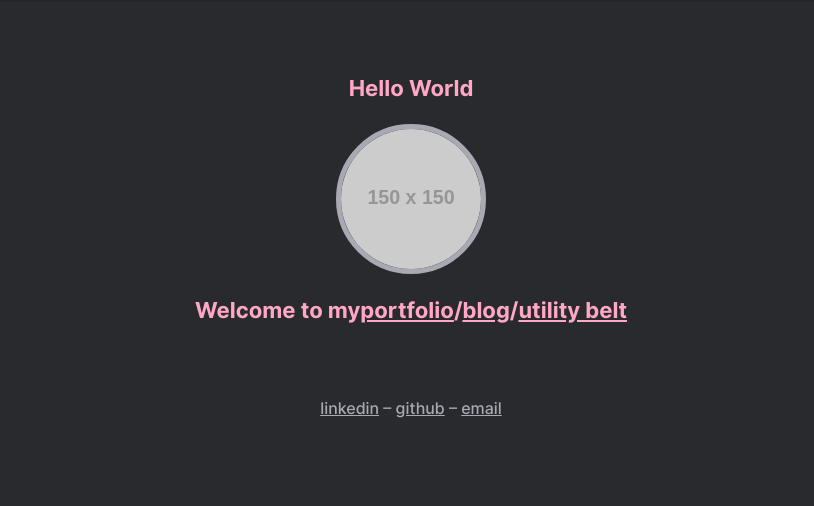
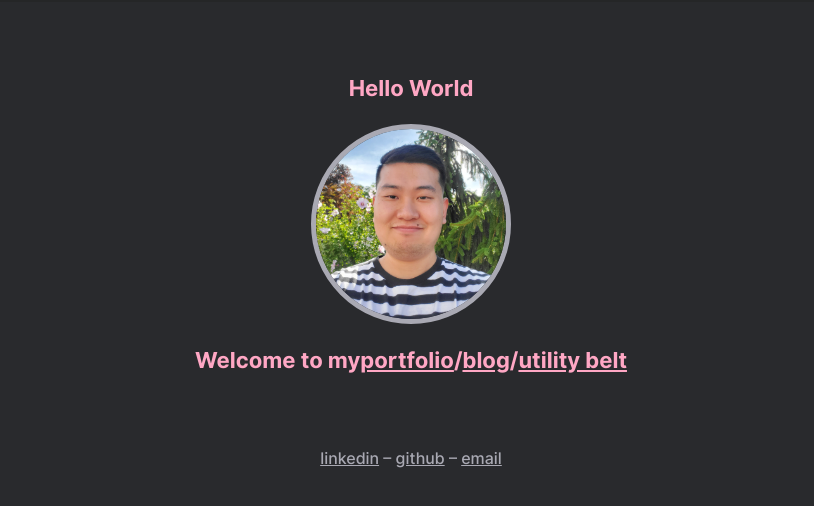
Before and after one commit to lancepu/gatsby-portfolio, a Gatsby site: page / in a window 1280 px wide. Shown: the part 66-572 px from the top of the page, without its empty margins (229-1043 px from the left). Built offline with nearby package versions, Linux system fonts and the light colour scheme; Gatsby itself is replaced by a stand-in of ours; placeholder pictures from the web are drawn by us.

Commit message:
update contact and profile pic

```diff
--- a/src/components/footer.js
+++ b/src/components/footer.js
@@ -1,10 +1,9 @@
 import React from 'react'
-import PropTypes from 'prop-types'
 
 const Footer = () => (
   <footer>
         <a
-          href="https://www.linkedin.com/in/lance-pu/"
+          href="https://www.linkedin.com/in/lancepu/"
           target="_blank"
           rel="noopener noreferrer"
         >
@@ -20,7 +19,7 @@ const Footer = () => (
         </a>{' '}
         &ndash;{' '}
         <a
-          href="mailto:lance.pu@live.com"
+          href="mailto:contact@lancepu.dev"
           target="_top"
           rel="noopener noreferrer"
         >
--- a/src/pages/index.js
+++ b/src/pages/index.js
@@ -1,6 +1,7 @@
 import React from 'react';
 import SEO from '../components/seo'
 import Layout from '../components/layout'
+import profilePic from "../images/lancepu_profile.png"
 
 const Index = () => {
     return (
@@ -8,7 +9,7 @@ const Index = () => {
             <SEO />
             <Layout>
                 <h3>Hello World</h3>
-                <a href="/about"><img className="avatar" src="https://via.placeholder.com/150" alt="Lance Pu"/></a>
+                <a href="/about"><img className="avatar" src={profilePic} alt="Lance Pu"/></a>
                 <h3>Welcome to my <a href="/project">portfolio</a> / <a href="/blog">blog</a> / <a href="/tool">utility belt</a></h3>
             </Layout>
         </React.Fragment>
--- a/src/styles/layout.css
+++ b/src/styles/layout.css
@@ -110,8 +110,8 @@ img {
   border-radius: 100%;
   border-style: solid;
   border-width: 5px;
-  max-width: 150px;
-  max-height: 150px;
+  max-width: 200px;
+  max-height: 2000px;
 }
 
 figure {
```
Also changed, not shown: src/images/lancepu_profile.png (added).
